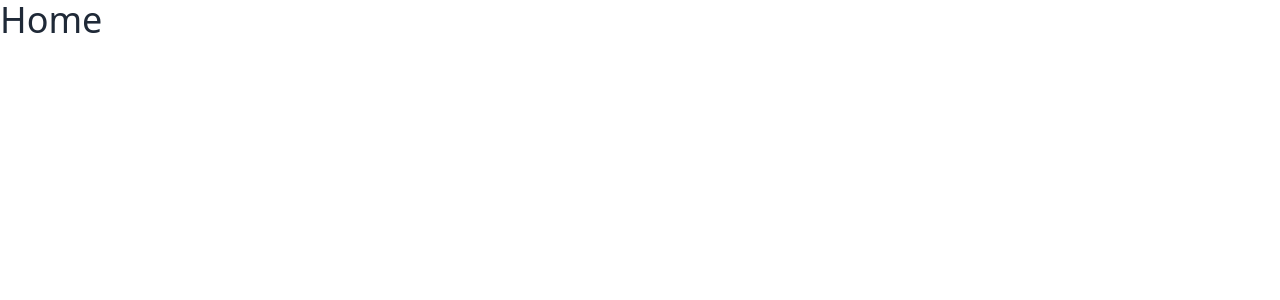
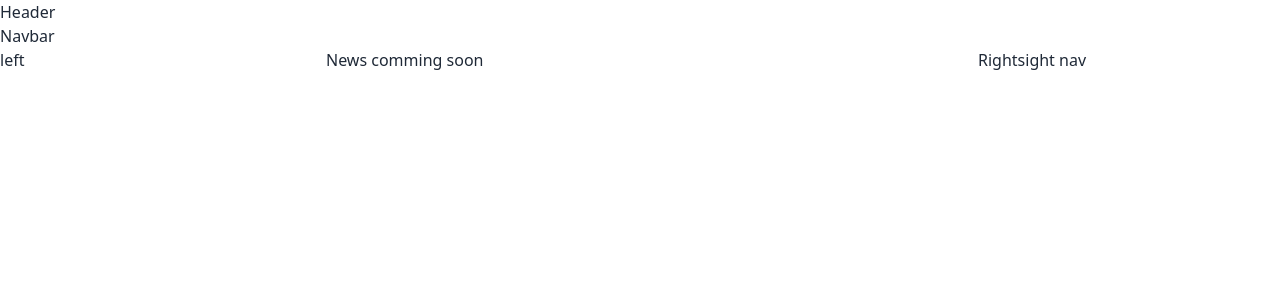
Before and after one commit to naeem182/react-dragon-news-auth, a React (Vite) app: page / in a window 1280 px wide. Shown: the top 300 px of the page. Built offline with nearby package versions, Linux system fonts and the light colour scheme.

Commit message:
basic layout

```diff
--- a/src/Mainlayout/Mainlayoout.jsx
+++ b/src/Mainlayout/Mainlayoout.jsx
@@ -1,9 +1,11 @@
 import React from 'react'
 import { Outlet } from 'react-router-dom'
 
+
 const Mainlayoout = () => {
     return (
-        <div>
+        <div className=' container mx-auto '>
+
             <Outlet></Outlet>
 
         </div>
--- /dev/null
+++ b/src/Navbar/LeftsightNav.jsx
@@ -0,0 +1,11 @@
+
+
+const LeftsightNav = () => {
+    return (
+        <div>
+            left
+        </div>
+    )
+}
+
+export default LeftsightNav
--- /dev/null
+++ b/src/Navbar/Navbar.jsx
@@ -0,0 +1,12 @@
+
+
+const Navbar = () => {
+    return (
+        <div>
+            Navbar
+
+        </div>
+    )
+}
+
+export default Navbar
--- /dev/null
+++ b/src/Navbar/RightsightNav.jsx
@@ -0,0 +1,11 @@
+
+
+const RightsightNav = () => {
+    return (
+        <div>
+            Rightsight nav
+        </div>
+    )
+}
+
+export default RightsightNav
--- /dev/null
+++ b/src/Pages/Header/Header.jsx
@@ -0,0 +1,11 @@
+
+
+const Header = () => {
+    return (
+        <div>
+            Header
+        </div>
+    )
+}
+
+export default Header
--- a/src/Pages/Home.jsx
+++ b/src/Pages/Home.jsx
@@ -1,10 +1,26 @@
+import LeftsightNav from "../Navbar/LeftsightNav"
+import Navbar from "../Navbar/Navbar"
+import RightsightNav from "../Navbar/RightsightNav"
+import Header from "./Header/Header"
 
 
 const Home = () => {
     return (
         <div>
-
-            <h2 className=" text-4xl">Home </h2>
+            <Header></Header>
+            <Navbar></Navbar>
+            {/* <h2 className=" text-4xl font-poppins">Home </h2> */}
+            <div className=" grid grid-cols-1 md:grid-cols-4 gap-6">
+                <div>
+                    <LeftsightNav></LeftsightNav>
+                </div>
+                <div className=" col-span-2">
+                    News comming soon
+                </div>
+                <div>
+                    <RightsightNav></RightsightNav>
+                </div>
+            </div>
         </div>
     )
 }
--- a/tailwind.config.js
+++ b/tailwind.config.js
@@ -5,7 +5,12 @@ export default {
     "./src/**/*.{js,ts,jsx,tsx}",
   ],
   theme: {
-    extend: {},
+    extend: {
+      fontFamily: {
+
+        poppins: "'Poppins', sans-serif;"
+      }
+    },
   },
   plugins: [require("daisyui")],
 }
```
